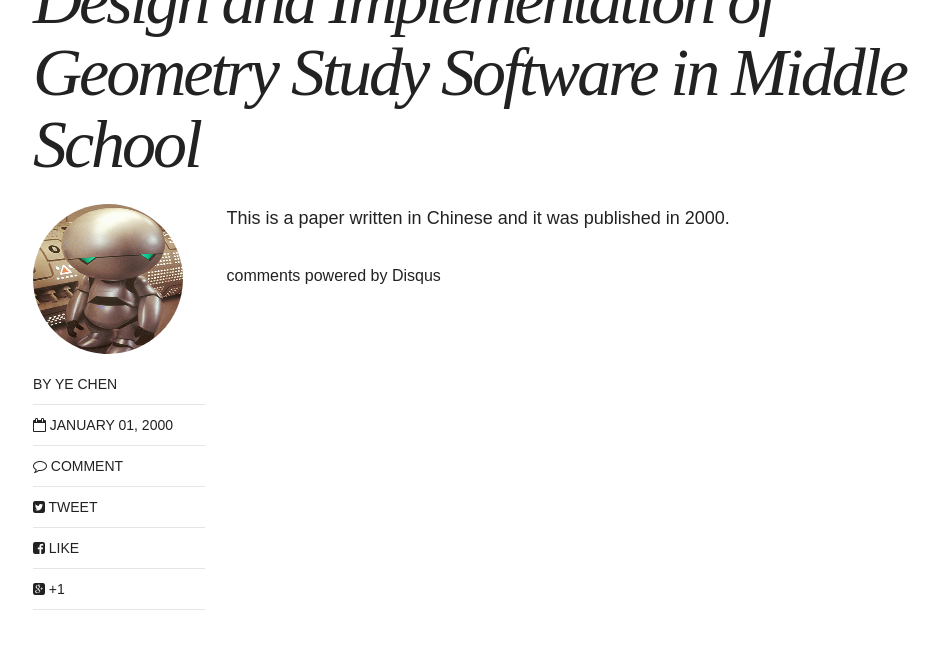
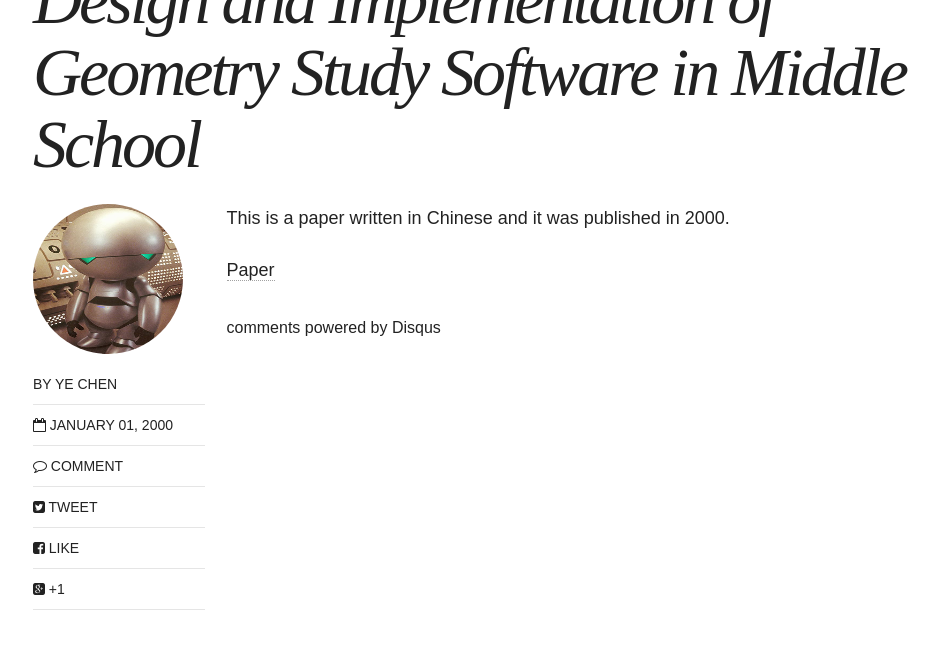
Before and after one commit to chenye/chenye.github.io, a Jekyll site: the page built from _posts/publications/2000-08-01-middle-school-geometry.md, in a window 1280 px wide and 900 px high, scrolled down 535 px. Shown: the top 649 px of the window, without its empty margins (153-1092 px from the left). Built offline with Jekyll 4.4.1, drawn with Linux system fonts in a browser that asks for light colours; nearby versions of some CDN libraries; comment, search, counter and statistics services are not loaded.

Commit message:
Update 2000-08-01-middle-school-geometry.md

```diff
--- a/_posts/publications/2000-08-01-middle-school-geometry.md
+++ b/_posts/publications/2000-08-01-middle-school-geometry.md
@@ -10,3 +10,5 @@ share: true
 ---
 
 This is a paper written in Chinese and it was published in 2000.
+
+<a href="www.sugarscape.net/downloads/2000-middle-school-geometry-chinese.pdf">Paper<a/>
```
